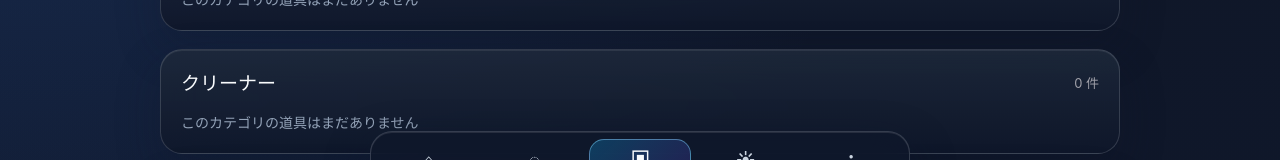
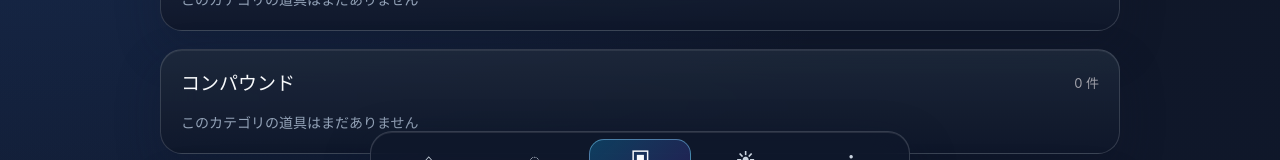
Before and after one commit to kouta-ks-db/car-maintenance-app, a Next.js app: page /wash-tools/categories in a window 1280 px wide. Shown: the part 581-741 px from the top of the page. Built offline with nearby package versions, Linux system fonts and the light colour scheme.

Commit message:
Rename wash tool cleaner category

```diff
--- a/src/app/wash-tools/categories/page.tsx
+++ b/src/app/wash-tools/categories/page.tsx
@@ -9,7 +9,7 @@ import SectionCard from '@/components/SectionCard';
 type WashToolCategory =
   | 'シャンプー'
   | 'コーティング剤'
-  | 'クリーナー'
+  | 'コンパウンド'
   | 'タオル・クロス'
   | 'スポンジ・ミット'
   | 'ブラシ'
@@ -33,7 +33,7 @@ type WashTool = {
 type FirestoreWashTool = {
   id?: number;
   name?: string;
-  category?: WashToolCategory;
+  category?: string;
   brand?: string;
   imageBucket?: string;
   imagePath?: string;
@@ -48,7 +48,7 @@ const IMAGE_STORE_NAME = 'wash-tool-images';
 const CATEGORY_OPTIONS: WashToolCategory[] = [
   'シャンプー',
   'コーティング剤',
-  'クリーナー',
+  'コンパウンド',
   'タオル・クロス',
   'スポンジ・ミット',
   'ブラシ',
@@ -57,6 +57,14 @@ const CATEGORY_OPTIONS: WashToolCategory[] = [
   '高圧洗浄機',
   'その他',
 ];
+
+function normalizeCategory(category?: string): WashToolCategory {
+  if (category === 'クリーナー') return 'コンパウンド';
+  if (CATEGORY_OPTIONS.includes(category as WashToolCategory)) {
+    return category as WashToolCategory;
+  }
+  return 'その他';
+}
 
 async function getFirebaseModules() {
   const [{ db }, firestore] = await Promise.all([
@@ -172,7 +180,7 @@ function normalizeFirestoreRecord(
     id: typeof record.id === 'number' ? record.id : fallbackId,
     docId,
     name: record.name ?? '',
-    category: record.category ?? 'その他',
+    category: normalizeCategory(record.category),
     brand: record.brand ?? '',
     imageBucket: record.imageBucket ?? '',
     imagePath: record.imagePath ?? '',
@@ -229,7 +237,7 @@ export default function WashToolCategoriesPage() {
           .filter((tool) => tool.name)
           .map((tool) => ({
             ...tool,
-            category: tool.category ?? 'その他',
+            category: normalizeCategory(tool.category),
           }))
           .sort((a, b) => a.name.localeCompare(b.name, 'ja'));
         const toolsWithImages = await hydrateLocalImages(normalized);
--- a/src/app/wash-tools/page.tsx
+++ b/src/app/wash-tools/page.tsx
@@ -10,7 +10,7 @@ import SectionCard from '@/components/SectionCard';
 type WashToolCategory =
   | 'シャンプー'
   | 'コーティング剤'
-  | 'クリーナー'
+  | 'コンパウンド'
   | 'タオル・クロス'
   | 'スポンジ・ミット'
   | 'ブラシ'
@@ -37,7 +37,7 @@ type WashTool = {
 type FirestoreWashTool = {
   id?: number;
   name?: string;
-  category?: WashToolCategory;
+  category?: string;
   brand?: string;
   purchaseDate?: string;
   price?: string;
@@ -63,7 +63,7 @@ const IMAGE_STORE_NAME = 'wash-tool-images';
 const CATEGORY_OPTIONS: WashToolCategory[] = [
   'シャンプー',
   'コーティング剤',
-  'クリーナー',
+  'コンパウンド',
   'タオル・クロス',
   'スポンジ・ミット',
   'ブラシ',
@@ -72,6 +72,14 @@ const CATEGORY_OPTIONS: WashToolCategory[] = [
   '高圧洗浄機',
   'その他',
 ];
+
+function normalizeCategory(category?: string): WashToolCategory {
+  if (category === 'クリーナー') return 'コンパウンド';
+  if (CATEGORY_OPTIONS.includes(category as WashToolCategory)) {
+    return category as WashToolCategory;
+  }
+  return 'その他';
+}
 
 async function getFirebaseModules() {
   const [{ db }, firestore] = await Promise.all([
@@ -301,7 +309,7 @@ function normalizeFirestoreRecord(
     id: typeof record.id === 'number' ? record.id : fallbackId,
     docId,
     name: record.name ?? '',
-    category: record.category ?? 'その他',
+    category: normalizeCategory(record.category),
     brand: record.brand ?? '',
     purchaseDate: record.purchaseDate ?? '',
     price: record.price ?? '',
```
